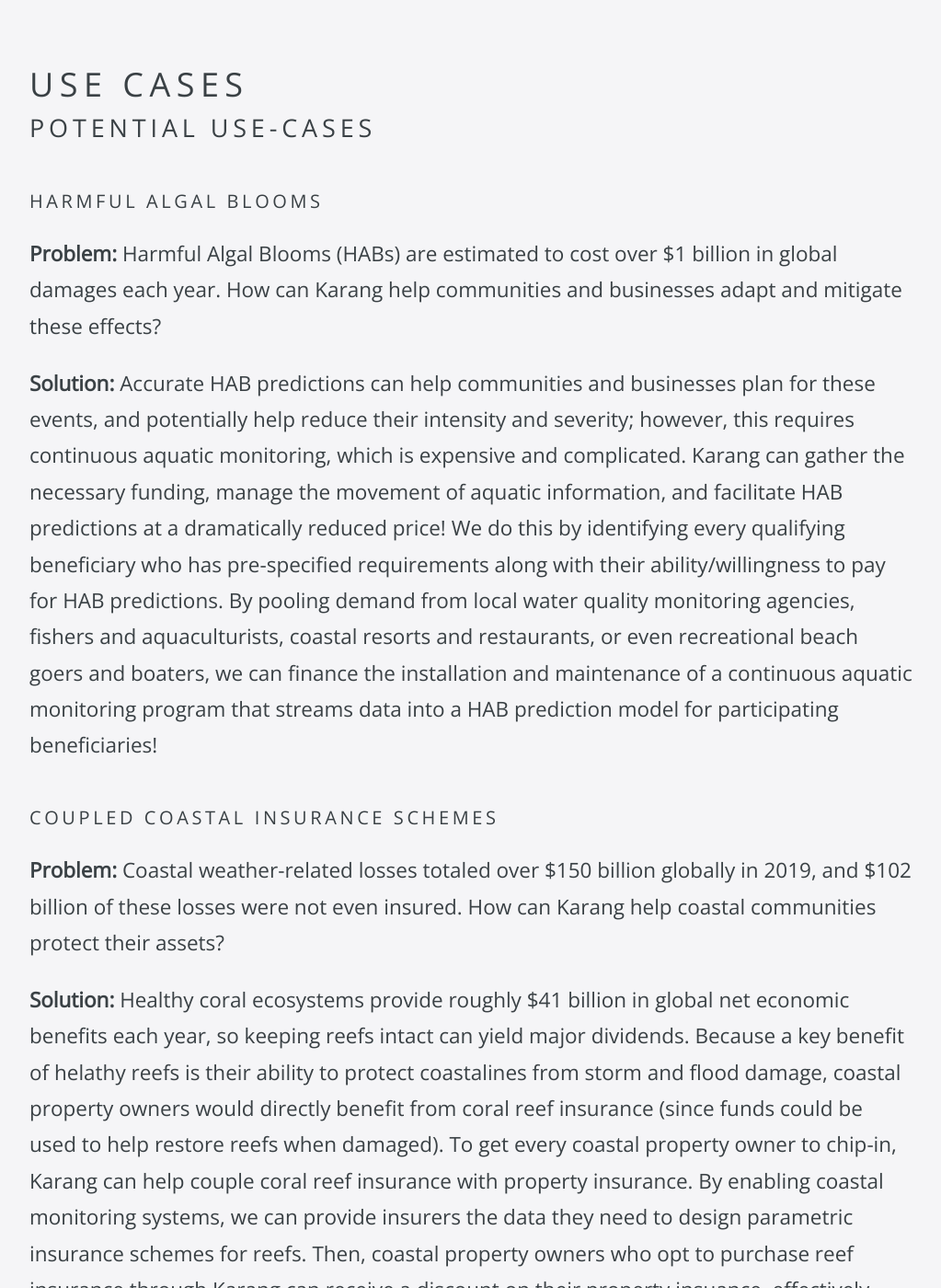
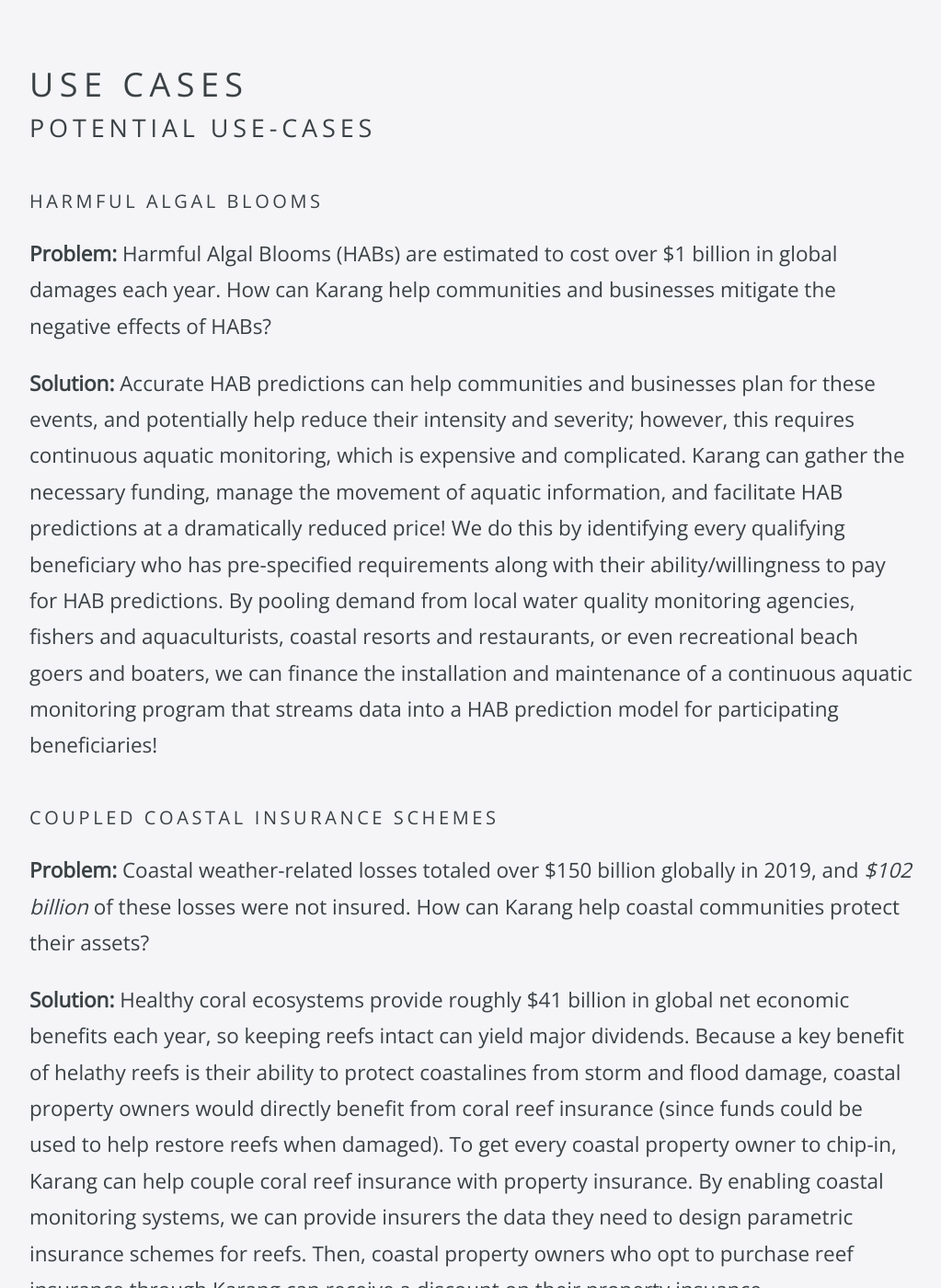
Before and after one commit to SSOATeam/website, a Jekyll site: the page built from use-cases/index.html, in a window 1280 px wide and 1400 px high, scrolled down 435 px. Shown: the whole window at 92% size, without its empty margins (128-1151 px from the left). Built offline with Jekyll 4.4.1, drawn with Linux system fonts in a browser that asks for light colours; nearby versions of some CDN libraries; some of the changed text lies outside the part shown.

Commit message:
Update use-case text.

```diff
--- a/use-cases/index.html
+++ b/use-cases/index.html
@@ -9,7 +9,7 @@
 <h3 id="potential-use-cases">Potential Use-Cases</h3>
 <h5 id="harmful-algal-blooms">Harmful Algal Blooms</h5>
 <p><strong>Problem:</strong> Harmful Algal Blooms (HABs) are estimated to cost over $1 billion in global damages each year. How can Karang help
-	communities and businesses adapt and mitigate these effects?</p>
+	communities and businesses mitigate the negative effects of HABs?</p>
 <p><strong>Solution:</strong> Accurate HAB predictions can help communities and businesses plan for these events, and potentially help reduce their intensity
 	and severity; however, this requires continuous aquatic monitoring, which is expensive and complicated. Karang can gather the necessary funding,
 	manage the movement of aquatic information, and facilitate HAB predictions at a dramatically reduced price! We do this by identifying every qualifying
@@ -19,15 +19,15 @@
 </p>
 
 <h5 id="coupled-coastal-insurance-schemes">Coupled Coastal Insurance Schemes</h5>
-<p><strong>Problem:</strong> Coastal weather-related losses totaled over $150 billion globally in 2019, and $102 billion of these losses were not even
-	insured. How can Karang help coastal communities protect their assets?
+<p><strong>Problem:</strong> Coastal weather-related losses totaled over $150 billion globally in 2019, and <i>$102 billion</i> of these losses were not insured.
+	How can Karang help coastal communities protect their assets?
 </p>
 <p><strong>Solution:</strong> Healthy coral ecosystems provide roughly $41 billion in global net economic benefits each year, so keeping reefs intact
 	can yield major dividends. Because a key benefit of helathy reefs is their ability to protect coastalines from storm and flood damage, coastal
 	property owners would directly benefit from coral reef insurance (since funds could be used to help restore reefs when damaged). To get every
 	coastal property owner to chip-in, Karang can help couple coral reef insurance with property insurance. By enabling coastal monitoring systems,
 	we can provide insurers the data they need to design parametric insurance schemes for reefs. Then, coastal property owners who opt to purchase
-	reef insurance through Karang can receive a discount on their property insuance, effectively incentivizing coral reef protection and restoration.
+	reef insurance through Karang can receive a discount on their property insuance.
 </p>
 
 <h5 id="bomb-fishing-prevention">Bomb Fishing Prevention</h5>
```
